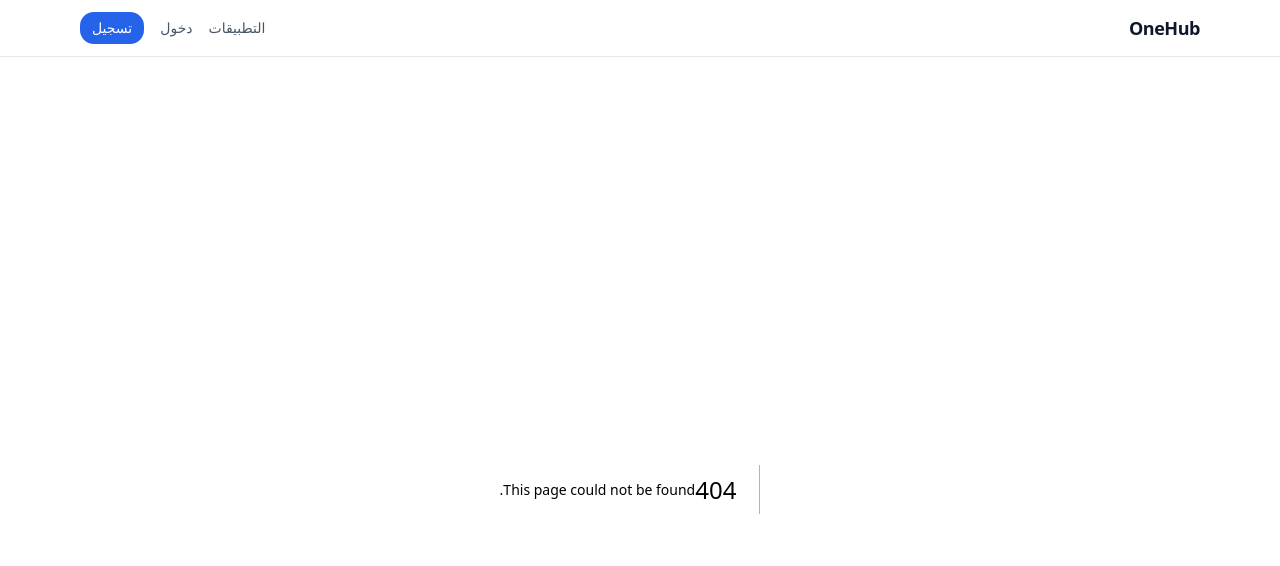
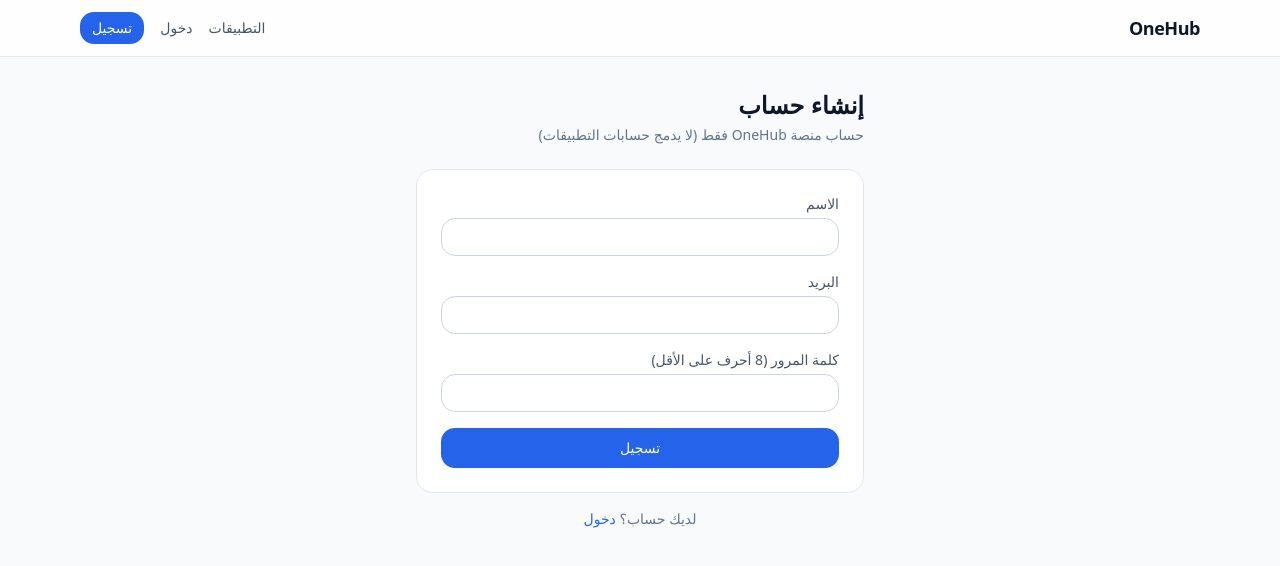
Before and after one commit to zeyadmahmoudied-png/OneHub, a Next.js app in the folder apps/web/: page /register in a window 1280 px wide. Before the commit this address had no page. Shown: the top 566 px of the page. Built offline with nearby package versions, Linux system fonts and the light colour scheme; no server answers.

Commit message:
feat(web): Register page connected to auth API

```diff
--- /dev/null
+++ b/apps/web/src/app/register/page.tsx
@@ -0,0 +1,97 @@
+'use client';
+
+import { FormEvent, useState } from 'react';
+import Link from 'next/link';
+import { useRouter } from 'next/navigation';
+import { register } from '@/lib/api';
+
+export default function RegisterPage() {
+  const router = useRouter();
+  const [displayName, setDisplayName] = useState('');
+  const [email, setEmail] = useState('');
+  const [password, setPassword] = useState('');
+  const [error, setError] = useState<string | null>(null);
+  const [loading, setLoading] = useState(false);
+
+  async function onSubmit(e: FormEvent) {
+    e.preventDefault();
+    setError(null);
+    setLoading(true);
+    try {
+      const res = await register({
+        email,
+        password,
+        displayName,
+        preferredLocale: 'ar',
+      });
+      localStorage.setItem('onehub_access', res.accessToken);
+      localStorage.setItem('onehub_refresh', res.refreshToken);
+      localStorage.setItem('onehub_user', JSON.stringify(res.user));
+      router.push('/apps');
+    } catch (err) {
+      setError(err instanceof Error ? err.message : 'Registration failed');
+    } finally {
+      setLoading(false);
+    }
+  }
+
+  return (
+    <div className="mx-auto max-w-md">
+      <h1 className="text-2xl font-bold text-slate-900 dark:text-white">إنشاء حساب</h1>
+      <p className="mt-1 text-sm text-slate-500">حساب منصة OneHub فقط (لا يدمج حسابات التطبيقات)</p>
+
+      <form onSubmit={onSubmit} className="mt-6 space-y-4 rounded-2xl border border-slate-200 bg-white p-6 dark:border-slate-800 dark:bg-slate-900">
+        {error && (
+          <div className="rounded-xl bg-red-50 px-3 py-2 text-sm text-red-700 dark:bg-red-950/40 dark:text-red-200">
+            {error}
+          </div>
+        )}
+        <label className="block text-sm">
+          <span className="text-slate-600 dark:text-slate-300">الاسم</span>
+          <input
+            required
+            minLength={2}
+            value={displayName}
+            onChange={(e) => setDisplayName(e.target.value)}
+            className="mt-1 w-full rounded-xl border border-slate-300 bg-white px-3 py-2 dark:border-slate-700 dark:bg-slate-950"
+          />
+        </label>
+        <label className="block text-sm">
+          <span className="text-slate-600 dark:text-slate-300">البريد</span>
+          <input
+            type="email"
+            required
+            value={email}
+            onChange={(e) => setEmail(e.target.value)}
+            className="mt-1 w-full rounded-xl border border-slate-300 bg-white px-3 py-2 dark:border-slate-700 dark:bg-slate-950"
+          />
+        </label>
+        <label className="block text-sm">
+          <span className="text-slate-600 dark:text-slate-300">كلمة المرور (8 أحرف على الأقل)</span>
+          <input
+            type="password"
+            required
+            minLength={8}
+            value={password}
+            onChange={(e) => setPassword(e.target.value)}
+            className="mt-1 w-full rounded-xl border border-slate-300 bg-white px-3 py-2 dark:border-slate-700 dark:bg-slate-950"
+          />
+        </label>
+        <button
+          type="submit"
+          disabled={loading}
+          className="w-full rounded-xl bg-brand-600 py-2.5 text-sm font-medium text-white hover:bg-brand-700 disabled:opacity-60"
+        >
+          {loading ? 'جاري التسجيل…' : 'تسجيل'}
+        </button>
+      </form>
+
+      <p className="mt-4 text-center text-sm text-slate-500">
+        لديك حساب؟{' '}
+        <Link href="/login" className="font-medium">
+          دخول
+        </Link>
+      </p>
+    </div>
+  );
+}
```
